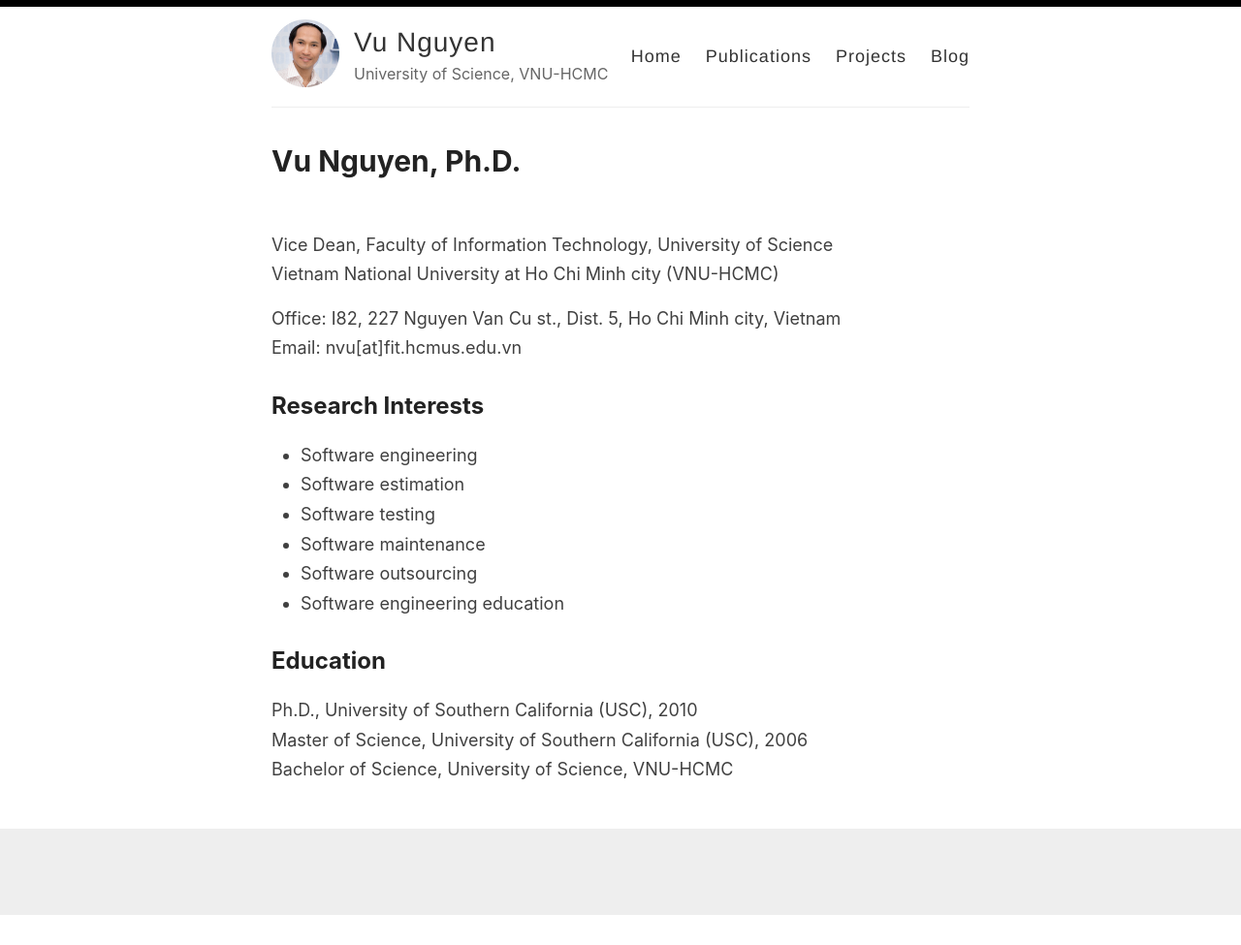
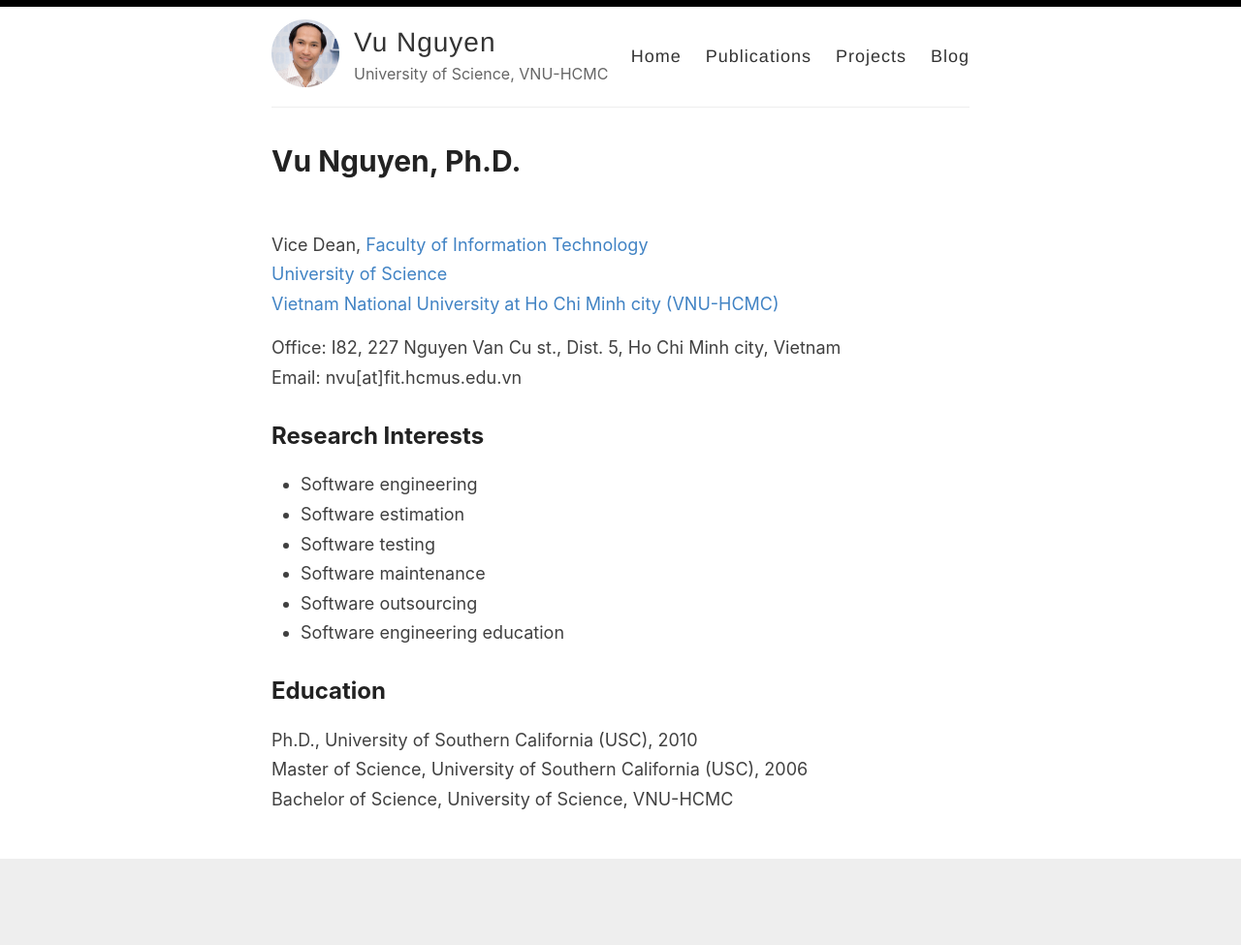
Before and after one commit to vuqngit/vuqngit.github.io, a Jekyll site: the page built from index.html, in a window 1280 px wide. Shown: the whole page at 97% size. Built offline with Jekyll 4.4.1, drawn with Linux system fonts in a browser that asks for light colours; before the commit the page ends 944 px from its top, so only the background shows below that.

```diff
--- a/index.html
+++ b/index.html
@@ -3,8 +3,9 @@ layout: default
 ---
 
 <h1 style="text-align:left;">Vu Nguyen, Ph.D. </h1><br>
-Vice Dean, Faculty of Information Technology, University of Science <br>
-Vietnam National University at Ho Chi Minh city (VNU-HCMC)<p>
+Vice Dean, <a href="https://www.fit.hcmus.edu.vn/vn/Default.aspx?tabid=325">Faculty of Information Technology</a> <br>
+<a href="https://en.hcmus.edu.vn/">University of Science </a><br>
+<a href="https://vnuhcm.edu.vn/">Vietnam National University at Ho Chi Minh city (VNU-HCMC)</a><p>
 
 Office: I82, 227 Nguyen Van Cu st., Dist. 5, Ho Chi Minh city, Vietnam<br>
 Email: nvu[at]fit.hcmus.edu.vn <p>
```
